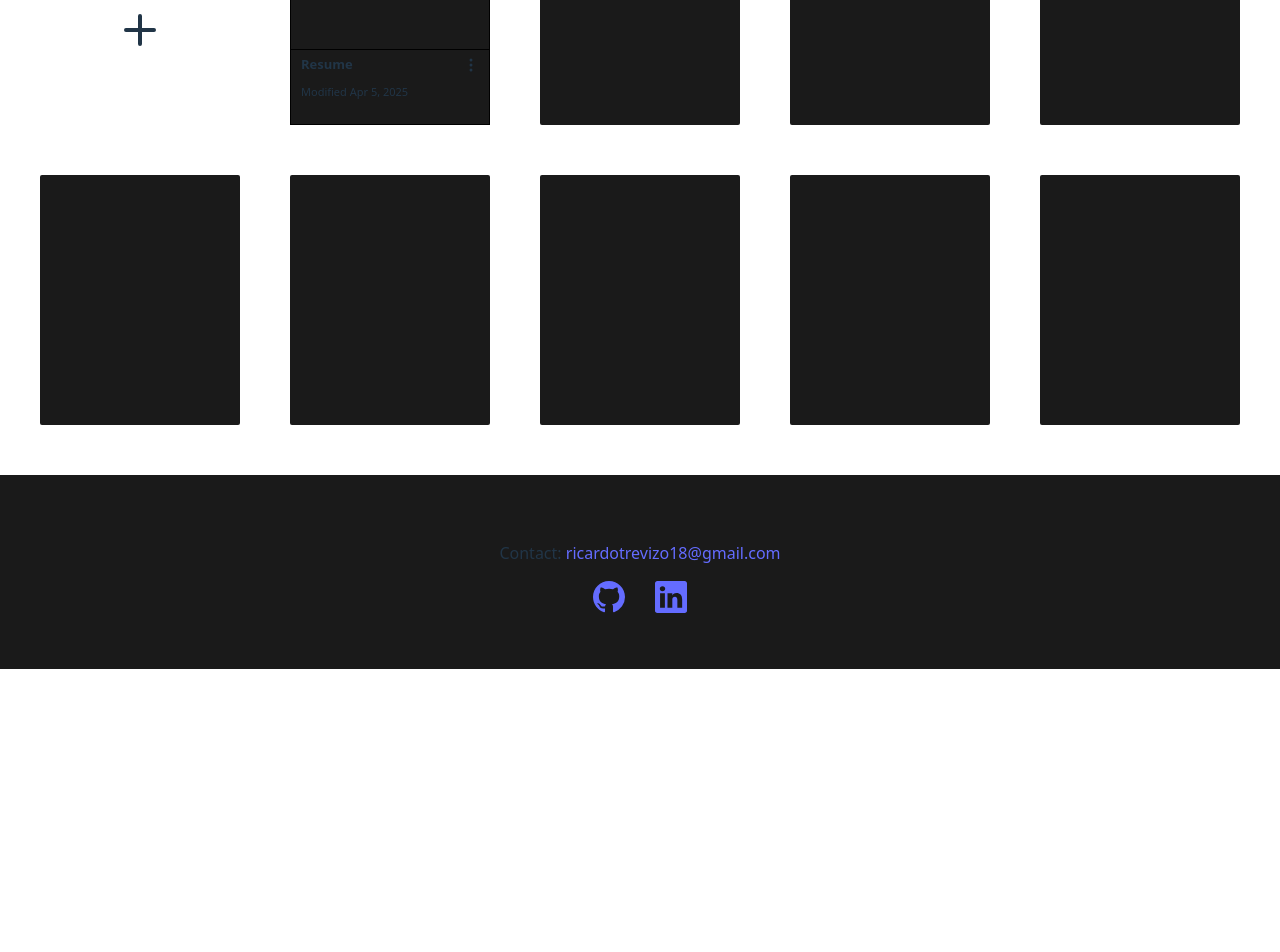
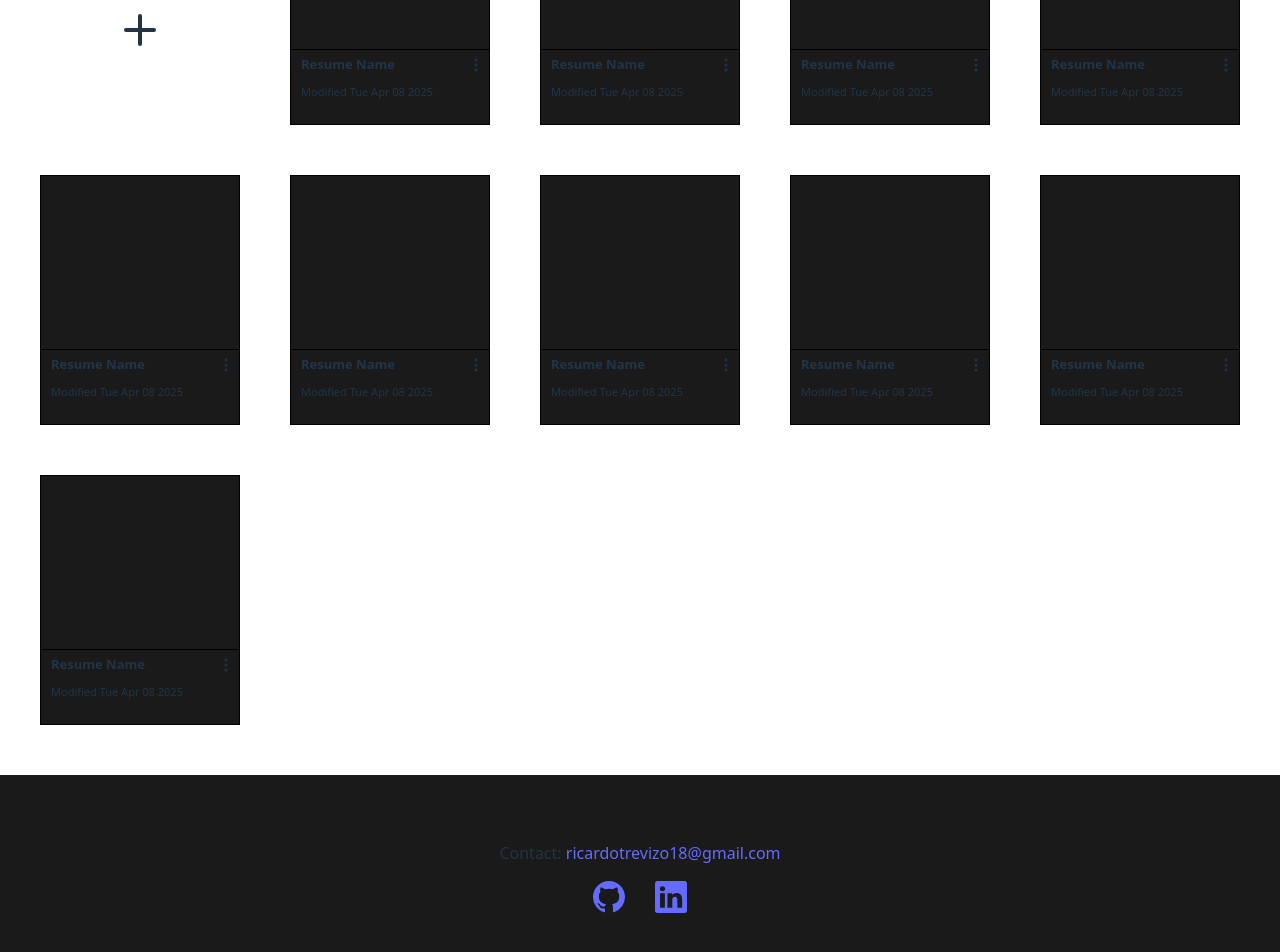
Before and after one commit to rtrevizo18/resuReact, a React (Vite) app: page / in a window 1280 px wide. Shown: the part 300-1252 px from the top of the page. Before the commit the page ends 969 px from the top, so only its background shows below. Built offline with nearby package versions, Linux system fonts and the light colour scheme.

Commit message:
refactor: updated vanilla HTML to React components
Created several components comprising HTML structure, including footer, resume card body, and footer

```diff
--- a/index.html
+++ b/index.html
@@ -9,63 +9,6 @@
   <body>
     <div id="root">
     </div>
-    <header id="header">
-      <h1 id="header-title">ResuReact</h1>
-      <div id="header-subtitles">
-        <button class="header-subtitles-button">Reset</button>
-        <button class="header-subtitles-button">Contact</button>
-      </div>
-    </header>
-    <div id="body">
-      <div class="resumes">
-        <div class="resume-card empty">
-          <div>Add new</div>
-          <svg xmlns="http://www.w3.org/2000/svg" width="64" height="64" fill="currentColor" class="bi bi-plus" viewBox="0 0 16 16">
-            <path d="M8 4a.5.5 0 0 1 .5.5v3h3a.5.5 0 0 1 0 1h-3v3a.5.5 0 0 1-1 0v-3h-3a.5.5 0 0 1 0-1h3v-3A.5.5 0 0 1 8 4"/>
-          </svg>
-        </div>
-        <div class="resume-card">
-          <div class="resume-image"></div>
-          <div class="resume-content">
-            <div class="resume-title">
-              <div class="resume-title-text">Resume</div>
-              <svg xmlns="http://www.w3.org/2000/svg" width="16" height="16" fill="currentColor" class="bi bi-three-dots-vertical" viewBox="0 0 16 16">
-                <path d="M9.5 13a1.5 1.5 0 1 1-3 0 1.5 1.5 0 0 1 3 0m0-5a1.5 1.5 0 1 1-3 0 1.5 1.5 0 0 1 3 0m0-5a1.5 1.5 0 1 1-3 0 1.5 1.5 0 0 1 3 0"/>
-              </svg>
-            </div>
-            <div class="resume-desc">
-              <div class="resume-desc-sub">Modified Apr 5, 2025</div>
-              <div class="resume-desc-settings">
-              </div>
-            </div>
-          </div>
-        </div>
-        <div class="resume-card"></div>
-        <div class="resume-card"></div>
-        <div class="resume-card"></div>
-        <div class="resume-card"></div>
-        <div class="resume-card"></div>
-        <div class="resume-card"></div>
-        <div class="resume-card"></div>
-        <div class="resume-card"></div>
-      </div>
-    </div>
-
-    <footer id="footer">
-      <p>Contact: <a href="mailto:ricardotrevizo18@gmail.com">ricardotrevizo18@gmail.com</a></p>
-      <div id="social-icons">
-        <a href="" class="social-icon-button">
-          <svg xmlns="http://www.w3.org/2000/svg" width="32" height="32" fill="currentColor" class="bi bi-github" viewBox="0 0 16 16">
-            <path d="M8 0C3.58 0 0 3.58 0 8c0 3.54 2.29 6.53 5.47 7.59.4.07.55-.17.55-.38 0-.19-.01-.82-.01-1.49-2.01.37-2.53-.49-2.69-.94-.09-.23-.48-.94-.82-1.13-.28-.15-.68-.52-.01-.53.63-.01 1.08.58 1.23.82.72 1.21 1.87.87 2.33.66.07-.52.28-.87.51-1.07-1.78-.2-3.64-.89-3.64-3.95 0-.87.31-1.59.82-2.15-.08-.2-.36-1.02.08-2.12 0 0 .67-.21 2.2.82.64-.18 1.32-.27 2-.27s1.36.09 2 .27c1.53-1.04 2.2-.82 2.2-.82.44 1.1.16 1.92.08 2.12.51.56.82 1.27.82 2.15 0 3.07-1.87 3.75-3.65 3.95.29.25.54.73.54 1.48 0 1.07-.01 1.93-.01 2.2 0 .21.15.46.55.38A8.01 8.01 0 0 0 16 8c0-4.42-3.58-8-8-8"/>
-          </svg>
-        </a>
-        <a href="" class="social-icon-button">
-          <svg xmlns="http://www.w3.org/2000/svg" width="32" height="32" fill="currentColor" class="bi bi-linkedin" viewBox="0 0 16 16">
-            <path d="M0 1.146C0 .513.526 0 1.175 0h13.65C15.474 0 16 .513 16 1.146v13.708c0 .633-.526 1.146-1.175 1.146H1.175C.526 16 0 15.487 0 14.854zm4.943 12.248V6.169H2.542v7.225zm-1.2-8.212c.837 0 1.358-.554 1.358-1.248-.015-.709-.52-1.248-1.342-1.248S2.4 3.226 2.4 3.934c0 .694.521 1.248 1.327 1.248zm4.908 8.212V9.359c0-.216.016-.432.08-.586.173-.431.568-.878 1.232-.878.869 0 1.216.662 1.216 1.634v3.865h2.401V9.25c0-2.22-1.184-3.252-2.764-3.252-1.274 0-1.845.7-2.165 1.193v.025h-.016l.016-.025V6.169h-2.4c.03.678 0 7.225 0 7.225z"/>
-          </svg>
-        </a>
-      </div>
-    </footer>
     <script type="module" src="/src/main.jsx"></script>
   </body>
 </html>
--- a/src/App.jsx
+++ b/src/App.jsx
@@ -1,7 +1,15 @@
 // import { useState } from "react";
 import Header from "./components/Header";
+import ResumeCards from "./components/ResumeCards";
+import Footer from "./components/Footer";
 import "./App.css";
 
 export default function App() {
-  return <Header />;
+  return (
+    <>
+      <Header />
+      <ResumeCards />
+      <Footer />
+    </>
+  );
 }
--- /dev/null
+++ b/src/components/Footer.jsx
@@ -0,0 +1,50 @@
+function GitHubSvg({ svgSize }) {
+  return (
+    <svg
+      xmlns="http://www.w3.org/2000/svg"
+      width={svgSize}
+      height={svgSize}
+      fill="currentColor"
+      className="bi bi-github"
+      viewBox="0 0 16 16"
+    >
+      <path d="M8 0C3.58 0 0 3.58 0 8c0 3.54 2.29 6.53 5.47 7.59.4.07.55-.17.55-.38 0-.19-.01-.82-.01-1.49-2.01.37-2.53-.49-2.69-.94-.09-.23-.48-.94-.82-1.13-.28-.15-.68-.52-.01-.53.63-.01 1.08.58 1.23.82.72 1.21 1.87.87 2.33.66.07-.52.28-.87.51-1.07-1.78-.2-3.64-.89-3.64-3.95 0-.87.31-1.59.82-2.15-.08-.2-.36-1.02.08-2.12 0 0 .67-.21 2.2.82.64-.18 1.32-.27 2-.27s1.36.09 2 .27c1.53-1.04 2.2-.82 2.2-.82.44 1.1.16 1.92.08 2.12.51.56.82 1.27.82 2.15 0 3.07-1.87 3.75-3.65 3.95.29.25.54.73.54 1.48 0 1.07-.01 1.93-.01 2.2 0 .21.15.46.55.38A8.01 8.01 0 0 0 16 8c0-4.42-3.58-8-8-8" />
+    </svg>
+  );
+}
+
+function LinkedInSvg({ svgSize }) {
+  return (
+    <svg
+      xmlns="http://www.w3.org/2000/svg"
+      width={svgSize}
+      height={svgSize}
+      fill="currentColor"
+      className="bi bi-linkedin"
+      viewBox="0 0 16 16"
+    >
+      <path d="M0 1.146C0 .513.526 0 1.175 0h13.65C15.474 0 16 .513 16 1.146v13.708c0 .633-.526 1.146-1.175 1.146H1.175C.526 16 0 15.487 0 14.854zm4.943 12.248V6.169H2.542v7.225zm-1.2-8.212c.837 0 1.358-.554 1.358-1.248-.015-.709-.52-1.248-1.342-1.248S2.4 3.226 2.4 3.934c0 .694.521 1.248 1.327 1.248zm4.908 8.212V9.359c0-.216.016-.432.08-.586.173-.431.568-.878 1.232-.878.869 0 1.216.662 1.216 1.634v3.865h2.401V9.25c0-2.22-1.184-3.252-2.764-3.252-1.274 0-1.845.7-2.165 1.193v.025h-.016l.016-.025V6.169h-2.4c.03.678 0 7.225 0 7.225z" />
+    </svg>
+  );
+}
+
+export default function Footer() {
+  return (
+    <footer id="footer">
+      <p>
+        Contact:{" "}
+        <a href="mailto:ricardotrevizo18@gmail.com">
+          ricardotrevizo18@gmail.com
+        </a>
+      </p>
+      <div id="social-icons">
+        <a href="" className="social-icon-button">
+          <GitHubSvg svgSize={32} />
+        </a>
+        <a href="" className="social-icon-button">
+          <LinkedInSvg svgSize={32} />
+        </a>
+      </div>
+    </footer>
+  );
+}
--- a/src/components/Header.jsx
+++ b/src/components/Header.jsx
@@ -1,3 +1,11 @@
 export default function Header() {
-  return <div className="header"></div>;
+  return (
+    <header id="header">
+      <h1 id="header-title">ResuReact</h1>
+      <div id="header-subtitles">
+        <button className="header-subtitles-button">Reset</button>
+        <button className="header-subtitles-button">Contact</button>
+      </div>
+    </header>
+  );
 }
--- /dev/null
+++ b/src/components/ResumeCards.jsx
@@ -0,0 +1,76 @@
+function PlusSvg({ svgSize }) {
+  return (
+    <svg
+      className="bi bi-plus"
+      fill="currentColor"
+      viewBox="0 0 16 16"
+      xmlns="http://www.w3.org/2000/svg"
+      width={svgSize}
+      height={svgSize}
+    >
+      <path d="M8 4a.5.5 0 01.5.5v3h3a.5.5 0 010 1h-3v3a.5.5 0 01-1 0v-3h-3a.5.5 0 010-1h3v-3A.5.5 0 018 4" />
+    </svg>
+  );
+}
+
+function ThreeDotSvg({ svgSize }) {
+  return (
+    <svg
+      xmlns="http://www.w3.org/2000/svg"
+      width={svgSize}
+      height={svgSize}
+      fill="currentColor"
+      className="bi bi-three-dots-vertical"
+      viewBox="0 0 16 16"
+    >
+      <path d="M9.5 13a1.5 1.5 0 1 1-3 0 1.5 1.5 0 0 1 3 0m0-5a1.5 1.5 0 1 1-3 0 1.5 1.5 0 0 1 3 0m0-5a1.5 1.5 0 1 1-3 0 1.5 1.5 0 0 1 3 0" />
+    </svg>
+  );
+}
+
+function EmptyCard() {
+  return (
+    <div className="resume-card empty">
+      <div>Add new</div>
+      <PlusSvg svgSize={64} />
+    </div>
+  );
+}
+
+function FilledCard({ title = "Resume Name", date = new Date() }) {
+  const dateString = date.toDateString();
+  return (
+    <div className="resume-card">
+      <div className="resume-image"></div>
+      <div className="resume-content">
+        <div className="resume-title">
+          <div className="resume-title-text">{title}</div>
+          <ThreeDotSvg svgSize={16} />
+        </div>
+        <div className="resume-desc">
+          <div className="resume-desc-sub">Modified {dateString}</div>
+        </div>
+      </div>
+    </div>
+  );
+}
+
+export default function ResumeCards() {
+  return (
+    <div id="body">
+      <div className="resumes">
+        <EmptyCard />
+        <FilledCard />
+        <FilledCard />
+        <FilledCard />
+        <FilledCard />
+        <FilledCard />
+        <FilledCard />
+        <FilledCard />
+        <FilledCard />
+        <FilledCard />
+        <FilledCard />
+      </div>
+    </div>
+  );
+}
--- a/src/index.css
+++ b/src/index.css
@@ -68,6 +68,10 @@ button:focus-visible {
   }
 }
 
+#root{
+  width: 100%;
+}
+
 #header{
   box-sizing: border-box;
   position: sticky;
@@ -136,9 +140,9 @@ button:focus-visible {
 }
 
 .resume-title{
-  position: relative;
   box-sizing: border-box;
-  display: flex;
+  display: grid;
+  grid-template-columns: 1fr auto;
   align-items: center;
 }
 
@@ -148,8 +152,8 @@ button:focus-visible {
 }
 
 .resume-title svg{
-  position: absolute;
-  right: 10px;
+  justify-self: end;
+  margin-right: 5px;
 }
 
 .resume-desc{
--- a/src/main.jsx
+++ b/src/main.jsx
@@ -3,4 +3,8 @@ import { createRoot } from "react-dom/client";
 import "./index.css";
 import App from "./App.jsx";
 
-createRoot(document.getElementById("root")).render(<StrictMode></StrictMode>);
+createRoot(document.getElementById("root")).render(
+  <StrictMode>
+    <App></App>
+  </StrictMode>
+);
```
